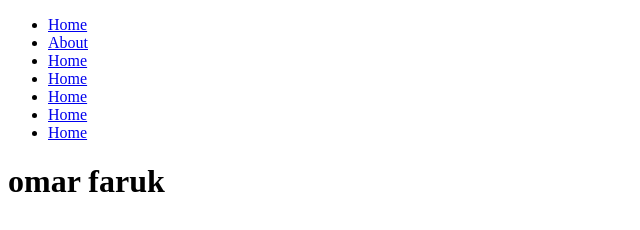
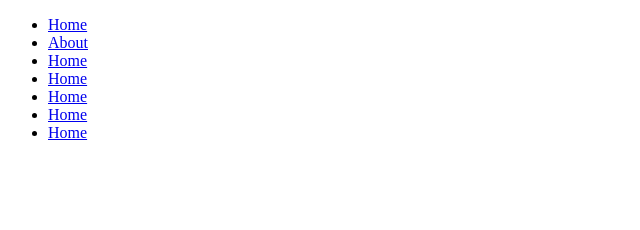
Before and after one commit to omarfaruk2y2/adminmenu, a plain HTML site: page index.html in a window 1280 px wide. Shown: the whole page, without its empty margins (0-640 px from the left). Drawn offline with Linux system fonts and the light colour scheme.

Commit message:
new commit

```diff
--- a/index.html
+++ b/index.html
@@ -57,7 +57,5 @@
             </li>
         </ul>
     </div>
-
-    <h1>omar faruk</h1>
 </body>
 </html>
```
